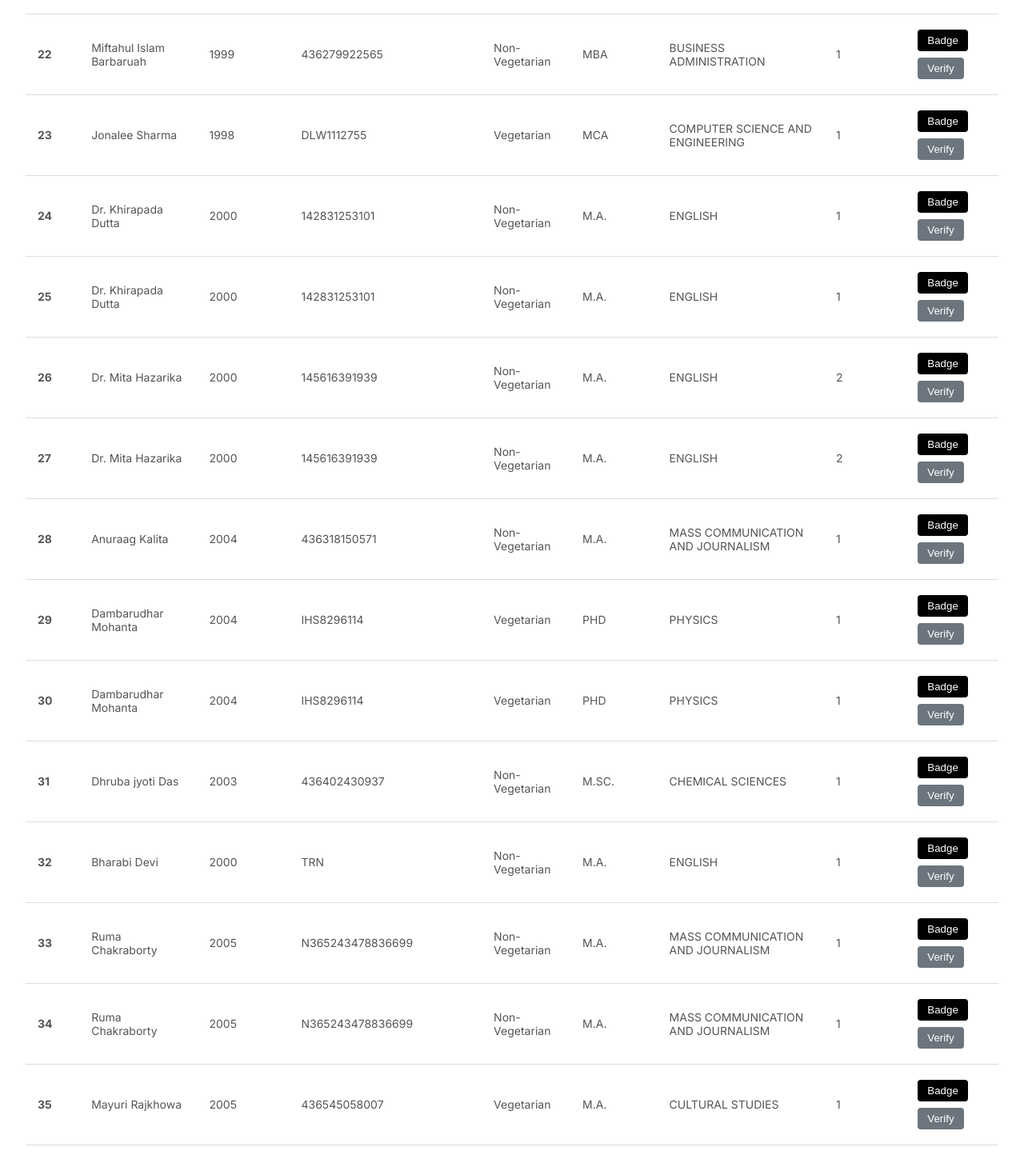
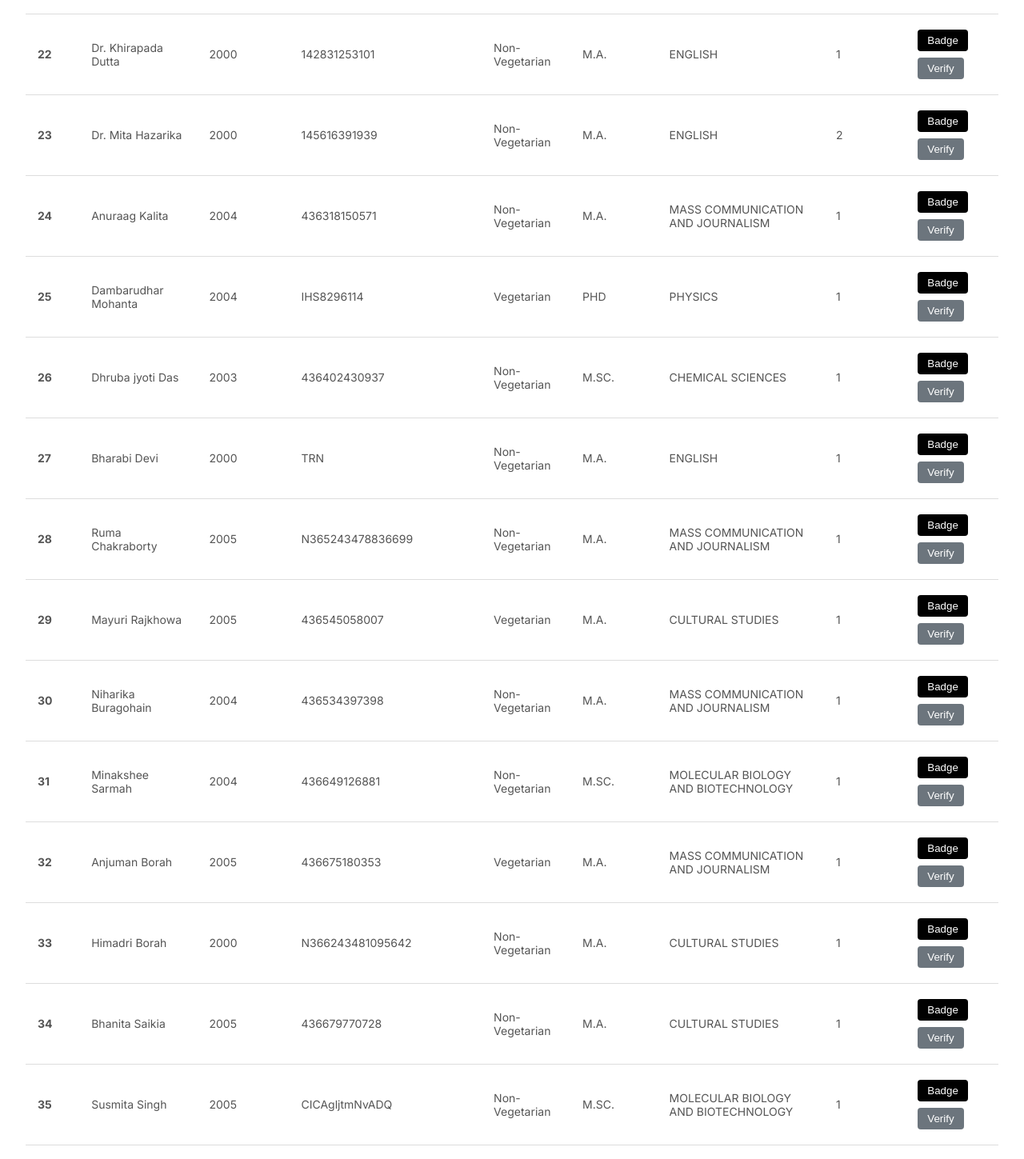
Before and after one commit to Heavy108/Alumn, a Next.js app in the folder alumn/: page /alumni_verification in a window 1280 px wide. Shown: the part 2352-3801 px from the top of the page at 80% size. Built offline with nearby package versions, Linux system fonts and the light colour scheme.

Commit message:
updated the Alumni data and chat url

```diff
--- a/alumn/src/Components/ChatHelper.jsx
+++ b/alumn/src/Components/ChatHelper.jsx
@@ -6,7 +6,11 @@ import ChatBox from './ChatBox.jsx';
 
  function Chat() {
    // Ensure the authUrl is a fully qualified URL
-  const client = new Ably.Realtime({ authUrl: `${window.location.origin}/api/Chat` });
+   // const client = new Ably.Realtime({ authUrl: `${window.location.origin}/api/Chat` });
+   const client = new Ably.Realtime({
+     authUrl: `https://alumniplus.online/api/Chat`,
+   });
+   console.log(window.location.origin)
 
    return (
      <AblyProvider client={client}>
--- a/alumn/src/Components/Footer.jsx
+++ b/alumn/src/Components/Footer.jsx
@@ -109,7 +109,7 @@ function Footer() {
         <ul className={style.list}>
           <li>Address</li>
           <li>
-            Alumni Plus Alumni Cell, Tezpur University, Napaam,
+            Tezpur University Alumni Association, Tezpur University, Napaam,
             Tezpur - 784028
           </li>
           <li className={style.icons}>
@@ -120,7 +120,33 @@ function Footer() {
               rel="noopener noreferrer"
               className={style.hyperlink}
             >
-              deena@tezu.ernet.in
+              alumni@tezu.ernet.in
+            </Link>
+          </li>
+          <li className={style.icons}>
+            <FaPhoneAlt />{" "}
+            <Link
+              href={"#"}
+              target="_blank"
+              rel="noopener noreferrer"
+              className={style.hyperlink}
+            >
+              +91 9678004748
+            </Link>
+          </li>
+          <li>
+            Tezpur University Alumni Cell, Tezpur University, Napaam, Tezpur -
+            784028
+          </li>
+          <li className={style.icons}>
+            <MdEmail />{" "}
+            <Link
+              href={"#"}
+              target="_blank"
+              rel="noopener noreferrer"
+              className={style.hyperlink}
+            >
+              alumnicell@tezu.ernet.in
             </Link>
           </li>
           <li className={style.icons}>
--- a/alumn/src/Js/AlumniData.js
+++ b/alumn/src/Js/AlumniData.js
@@ -165,21 +165,7 @@ export const AlumniData =
     "transactionRef": "472218869151",
     "verification": 0
   },
-  {
-    "_id": {
-      "$oid": "6766d900588397f4b5161192"
-    },
-    "firstName": "SEMIM",
-    "lastName": "AFRUJA",
-    "department": "PHYSICS",
-    "programme": "M.SC.",
-    "graduationYear": 2004,
-    "accommodation": "No",
-    "numberOfPersons": 3,
-    "foodPreference": "Non-Vegetarian",
-    "transactionRef": "IHS8178979",
-    "verification": 0
-  },
+
   {
     "_id": {
       "$oid": "6766d94c588397f4b5161196"
@@ -195,21 +181,7 @@ export const AlumniData =
     "transactionRef": "IHS8178979",
     "verification": 0
   },
-  {
-    "_id": {
-      "$oid": "67681e14588397f4b516122c"
-    },
-    "firstName": "Nilamani",
-    "lastName": "Haloi",
-    "department": "PHYSICS",
-    "programme": "M.SC.",
-    "graduationYear": 2002,
-    "accommodation": "Yes",
-    "numberOfPersons": 1,
-    "foodPreference": "Vegetarian",
-    "transactionRef": "435723880413",
-    "verification": 0
-  },
+
   {
     "_id": {
       "$oid": "67681e2a588397f4b516122e"
@@ -360,36 +332,8 @@ export const AlumniData =
     "transactionRef": "142831253101",
     "verification": 0
   },
-  {
-    "_id": {
-      "$oid": "676fc02ded437a2940f180f9"
-    },
-    "firstName": "Dr. Khirapada",
-    "lastName": "Dutta",
-    "department": "ENGLISH",
-    "programme": "M.A.",
-    "graduationYear": 2000,
-    "accommodation": "Yes",
-    "numberOfPersons": 1,
-    "foodPreference": "Non-Vegetarian",
-    "transactionRef": "142831253101",
-    "verification": 0
-  },
-  {
-    "_id": {
-      "$oid": "676fc550ed437a2940f180fd"
-    },
-    "firstName": "Dr. Mita",
-    "lastName": "Hazarika",
-    "department": "ENGLISH",
-    "programme": "M.A.",
-    "graduationYear": 2000,
-    "accommodation": "Yes",
-    "numberOfPersons": 2,
-    "foodPreference": "Non-Vegetarian",
-    "transactionRef": "145616391939",
-    "verification": 0
-  },
+
+
   {
     "_id": {
       "$oid": "676fc55aed437a2940f180ff"
@@ -435,21 +379,7 @@ export const AlumniData =
     "transactionRef": "IHS8296114",
     "verification": 0
   },
-  {
-    "_id": {
-      "$oid": "6770f34fed437a2940f181ec"
-    },
-    "firstName": "Dambarudhar",
-    "lastName": "Mohanta",
-    "department": "PHYSICS",
-    "programme": "PHD",
-    "graduationYear": 2004,
-    "accommodation": "No",
-    "numberOfPersons": 1,
-    "foodPreference": "Vegetarian",
-    "transactionRef": "IHS8296114",
-    "verification": 0
-  },
+
   {
     "_id": {
       "$oid": "67715b6fed437a2940f1824a"
@@ -495,21 +425,7 @@ export const AlumniData =
     "transactionRef": "N365243478836699",
     "verification": 0
   },
-  {
-    "_id": {
-      "$oid": "67726455ed437a2940f182e5"
-    },
-    "firstName": "Ruma ",
-    "lastName": "Chakraborty",
-    "department": "MASS COMMUNICATION AND JOURNALISM",
-    "programme": "M.A.",
-    "graduationYear": 2005,
-    "accommodation": "Yes",
-    "numberOfPersons": 1,
-    "foodPreference": "Non-Vegetarian",
-    "transactionRef": "N365243478836699",
-    "verification": 0
-  },
+
   {
     "_id": {
       "$oid": "67728acded437a2940f1832b"
@@ -570,21 +486,7 @@ export const AlumniData =
     "transactionRef": "436675180353",
     "verification": 0
   },
-  {
-    "_id": {
-      "$oid": "67738668ed437a2940f183af"
-    },
-    "firstName": "Anjuman",
-    "lastName": "Borah",
-    "department": "MASS COMMUNICATION AND JOURNALISM",
-    "programme": "M.A.",
-    "graduationYear": 2005,
-    "accommodation": "No",
-    "numberOfPersons": 1,
-    "foodPreference": "Vegetarian",
-    "transactionRef": "436675180353",
-    "verification": 0
-  },
+
   {
     "_id": {
       "$oid": "677386c1ed437a2940f183b1"
@@ -600,21 +502,7 @@ export const AlumniData =
     "transactionRef": "N366243481095642",
     "verification": 0
   },
-  {
-    "_id": {
-      "$oid": "67739558ed437a2940f183b6"
-    },
-    "firstName": "Bhanita",
-    "lastName": "Saikia",
-    "department": "CULTURAL STUDIES",
-    "programme": "M.A.",
-    "graduationYear": 2005,
-    "accommodation": "No",
-    "numberOfPersons": 1,
-    "foodPreference": "Non-Vegetarian",
-    "transactionRef": "436679770728",
-    "verification": 0
-  },
+
   {
     "_id": {
       "$oid": "6773957fed437a2940f183b8"
@@ -630,21 +518,7 @@ export const AlumniData =
     "transactionRef": "436679770728",
     "verification": 0
   },
-  {
-    "_id": {
-      "$oid": "677395cced437a2940f183ba"
-    },
-    "firstName": "Bhanita",
-    "lastName": "Saikia",
-    "department": "CULTURAL STUDIES",
-    "programme": "M.A.",
-    "graduationYear": 2005,
-    "accommodation": "No",
-    "numberOfPersons": 1,
-    "foodPreference": "Non-Vegetarian",
-    "transactionRef": "436679770728",
-    "verification": 0
-  },
+
   {
     "_id": {
       "$oid": "677428f4ed437a2940f184e4"
@@ -870,21 +744,7 @@ export const AlumniData =
     "transactionRef": "500710128116",
     "verification": 0
   },
-  {
-    "_id": {
-      "$oid": "677cb4bf20cf3b2976c4e2b9"
-    },
-    "firstName": "Anindita",
-    "lastName": "Das",
-    "department": "ENGLISH",
-    "programme": "M.A.",
-    "graduationYear": 1995,
-    "accommodation": "No",
-    "numberOfPersons": 1,
-    "foodPreference": "Vegetarian",
-    "transactionRef": "500710128116",
-    "verification": 0
-  },
+
   {
     "_id": {
       "$oid": "677ce74a20cf3b2976c4e2cf"
--- a/alumn/src/app/Payback/page.jsx
+++ b/alumn/src/app/Payback/page.jsx
@@ -70,15 +70,15 @@ function Donation() {
     setAlumniId(id);
     setAlumniIdValid(null);
 
-    if (debounceTimeout) {
-      clearTimeout(debounceTimeout);
-    }
+    // if (debounceTimeout) {
+    //   clearTimeout(debounceTimeout);
+    // }
 
-    setDebounceTimeout(setTimeout(() => {
-      if (id) {
-        checkAlumniId(id);
-      }
-    }, 2000)); // 3 seconds debounce
+    // setDebounceTimeout(setTimeout(() => {
+    //   if (id) {
+    //     checkAlumniId(id);
+    //   }
+    // }, 2000));
   };
 
   useEffect(() => {
@@ -98,14 +98,14 @@ function Donation() {
           <Input label="Name" type="text" placeholder="Enter your name" />
           <div className={style.Input_field}>
             <label htmlFor="Alumni ID">
-              Alumni ID<span className={style.astreik}>*</span>
+              Alumni ID
               <Link href="/Digital_Card">?</Link>
-              {alumniIdValid === true && (
+              {/* {alumniIdValid === true && (
                 <span className={style.valid}>✔️</span>
               )}
               {alumniIdValid === false && (
                 <span className={style.invalid}>❌</span>
-              )}
+              )} */}
             </label>
             <input
               name="Alumni ID"
@@ -126,7 +126,7 @@ function Donation() {
           <div className={style.Button}>
             <button
               type="submit"
-              disabled={isLoading || alumniIdValid !== true}
+              disabled={isLoading }
             >
               {isLoading ? "Submitting..." : "Submit"}
             </button>
@@ -154,31 +154,17 @@ function Donation() {
                 <h3 className="font-bold text-lg">Bank Account Details</h3>
                 <p className={`py-4 ${style.text2}`}>
                   <strong>Name of Account Holder:</strong> Tezpur University
-                  Alumni Assoc.
+                  Alumni Association.
                   <br />
-                  <strong>Complete Contact Address:</strong> Tezpur University,
-                  Napaam, Tezpur, Assam
-                  <br />
-                  <strong>Telephone Number:</strong> 267285
-                  <br />
-                  <strong>Email:</strong> sbi.14259@sbi.co.in
-                  <br />
+
                   <strong>Bank Name:</strong> State Bank of India
                   <br />
                   <strong>Branch Name:</strong> Tezpur University Branch,
                   Napaam, Tezpur, Assam
                   <br />
-                  <strong>Branch Telephone:</strong> 267285
+                  <strong>IFS Code:</strong> SBIN0014259
                   <br />
-                  <strong>RTGS Enabled:</strong> YES (IFS Code: SBIN0014259)
-                  <br />
-                  <strong>NEFT Enabled:</strong> YES
-                  <br />
-                  <strong>Type of Bank Account:</strong> Savings
-                  <br />
-                  <strong>Account Number:</strong> 10501585524
-                  <br />
-                  <strong>MICR Code:</strong> 784002005
+                  <strong>Account Number:</strong> 10501586524
                   <br />
 
                 </p>
--- a/alumn/src/app/api/Chat/route.js
+++ b/alumn/src/app/api/Chat/route.js
@@ -1,4 +1,4 @@
-//api/route.js
+//api/Chat/route.js
 import {Rest} from 'ably';
 
 
--- a/alumn/src/css/Input.module.css
+++ b/alumn/src/css/Input.module.css
@@ -11,6 +11,9 @@
   cursor: pointer;
   transition: border-color 0.3s ease-in-out;
   padding: 0.25rem 0.25rem 0.25rem 0.8rem;
+}
+.text2{
+    color:black
 }
 
 .select:focus {
```
Lines whose indentation alone changed are shown as unchanged.
